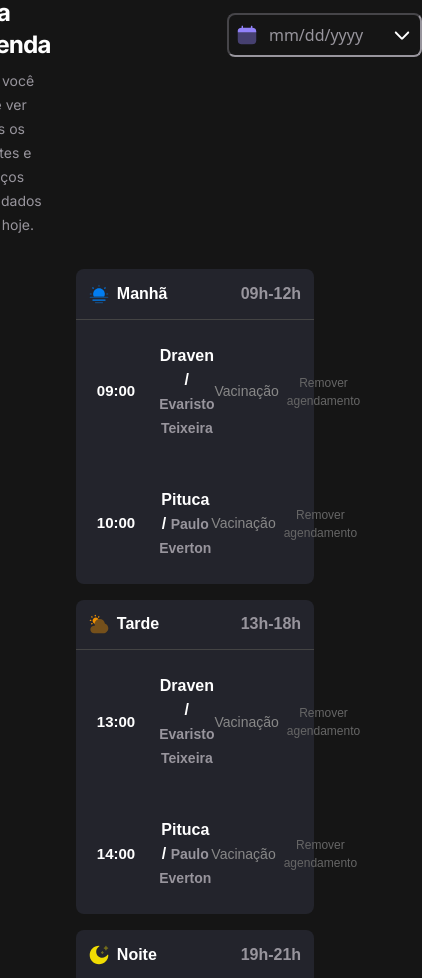
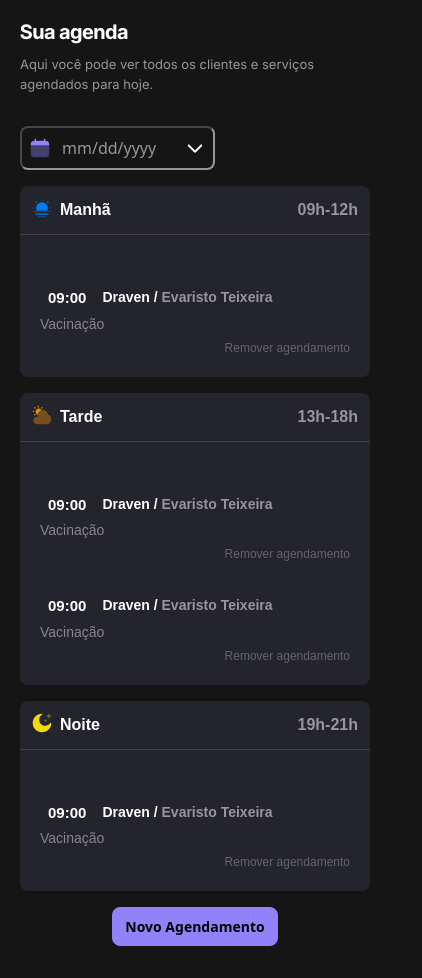
Before and after one commit to EsleySaab/Mundo-Pet, a plain HTML site: page index.html in a window 390 px wide. Shown: the part 51-1029 px from the top of the page, 422 px wide, since content can reach past the window. Drawn offline with nearby package versions, Linux system fonts and the light colour scheme.

Commit message:
adding media queries

```diff
--- a/index.html
+++ b/index.html
@@ -25,7 +25,7 @@
       </div>
     </header>
 
-    <div class="container">
+    <main>
       <div class="d-flex schedules">
         <div class="title">
           <h3>Sua agenda</h3>
@@ -41,37 +41,32 @@
       <div class="appointment-container" id="morning">
         <!-- Cabeçalho fixo -->
         <div class="appointment-time">
+          <div class="d-flex">
             <img
               src="./assets/Sun-Fog--Streamline-Solar.svg"
               class="icon"
               alt="Ícone"
             />
             <span class="period">Manhã</span>
+          </div>
           <span class="time-range">09h-12h</span>
         </div>
 
         <!-- Lista de detalhes de agendamento -->
         <ul class="appointment-list">
           <li class="appointment-details d-flex">
+            <div class="d-flex">
               <span class="exact-time">09:00</span>
               <p class="pet">
                 Draven / <span class="owner">Evaristo Teixeira</span>
               </p>
+            </div>
             <p class="description">Vacinação</p>
             <button class="remove-btn">
               <span>Remover agendamento</span>
             </button>
           </li>
 
-          <!-- Exemplo de outro agendamento -->
-          <li class="appointment-details d-flex">
-            <span class="exact-time">10:00</span>
-            <p class="pet">Pituca / <span class="owner">Paulo Everton</span></p>
-            <p class="description">Vacinação</p>
-            <button class="remove-btn">
-              <span>Remover agendamento</span>
-            </button>
-          </li>
           <!-- Adicione mais itens conforme necessário -->
         </ul>
       </div>
@@ -79,37 +74,45 @@
       <div class="appointment-container" id="afternoon">
         <!-- Cabeçalho fixo -->
         <div class="appointment-time">
+          <div class="d-flex">
             <img
               src="./assets/Cloud-Sun-4--Streamline-Solar.svg"
               class="icon"
               alt="Ícone"
             />
             <span class="period">Tarde</span>
+          </div>
           <span class="time-range">13h-18h</span>
         </div>
 
         <!-- Lista de detalhes de agendamento -->
         <ul class="appointment-list">
           <li class="appointment-details d-flex">
-            <span class="exact-time">13:00</span>
+            <div class="d-flex">
+              <span class="exact-time">09:00</span>
               <p class="pet">
                 Draven / <span class="owner">Evaristo Teixeira</span>
               </p>
+            </div>
             <p class="description">Vacinação</p>
             <button class="remove-btn">
               <span>Remover agendamento</span>
             </button>
           </li>
 
-          <!-- Exemplo de outro agendamento -->
           <li class="appointment-details d-flex">
-            <span class="exact-time">14:00</span>
-            <p class="pet">Pituca / <span class="owner">Paulo Everton</span></p>
+            <div class="d-flex">
+              <span class="exact-time">09:00</span>
+              <p class="pet">
+                Draven / <span class="owner">Evaristo Teixeira</span>
+              </p>
+            </div>
             <p class="description">Vacinação</p>
             <button class="remove-btn">
               <span>Remover agendamento</span>
             </button>
           </li>
+
           <!-- Adicione mais itens conforme necessário -->
         </ul>
       </div>
@@ -117,40 +120,36 @@
       <div class="appointment-container" id="night">
         <!-- Cabeçalho fixo -->
         <div class="appointment-time">
+          <div class="d-flex">
             <img
               src="./assets/Moon-Stars--Streamline-Solar.svg"
               class="icon"
               alt="Ícone"
             />
             <span class="period">Noite</span>
+          </div>
           <span class="time-range">19h-21h</span>
         </div>
 
         <!-- Lista de detalhes de agendamento -->
         <ul class="appointment-list">
           <li class="appointment-details d-flex">
-            <span class="exact-time">19:00</span>
+            <div class="d-flex">
+              <span class="exact-time">09:00</span>
               <p class="pet">
                 Draven / <span class="owner">Evaristo Teixeira</span>
               </p>
+            </div>
             <p class="description">Vacinação</p>
             <button class="remove-btn">
               <span>Remover agendamento</span>
             </button>
           </li>
 
-          <!-- Exemplo de outro agendamento -->
-          <li class="appointment-details d-flex">
-            <span class="exact-time">20:00</span>
-            <p class="pet">Pituca / <span class="owner">Paulo Everton</span></p>
-            <p class="description">Vacinação</p>
-            <button class="remove-btn">
-              <span>Remover agendamento</span>
-            </button>
-          </li>
           <!-- Adicione mais itens conforme necessário -->
         </ul>
       </div>
-    </div>
+      <button type="button" class="btn btn-lg d-flex">Novo Agendamento</button>
+    </main>
   </body>
 </html>
--- a/styles/global.css
+++ b/styles/global.css
@@ -7,3 +7,10 @@
 body {
   background-color: #151515;
 }
+
+main {
+  padding-left: 1.25rem;
+  padding-right: 1.25rem;
+  margin-top: 1.3125rem;
+
+}
--- a/styles/schedules.css
+++ b/styles/schedules.css
@@ -1,5 +1,6 @@
 .schedules {
   justify-content: center;
+  flex-direction: column;
 }
 
 .title {
@@ -22,7 +23,6 @@
 }
 
 .date {
-  margin-left: 4rem;
   margin-top: 1rem;
 }
 
@@ -51,7 +51,7 @@ input[type="date"] {
 .appointment-container {
   background-color: #23242c;
   border-radius: 0.5rem;
-  width: 65%;
+  width: 100%;
   margin: 1rem auto;
   font-family: Arial, sans-serif;
 }
@@ -59,9 +59,10 @@ input[type="date"] {
 /* Estilo do cabeçalho fixo */
 .appointment-time {
   display: flex;
+  justify-content: space-between;
   align-items: center;
   font-weight: bold;
-  padding: 0.8rem;
+  padding: 1rem;
   border-bottom: 1px solid #444;
   color: white;
 }
@@ -73,23 +74,17 @@ input[type="date"] {
 }
 
 .appointment-time .time-range {
-  margin-left: auto;
   color: #98959d;
 }
 
 /* Estilos da lista */
 .appointment-list {
   list-style: none;
-  padding: 0;
-  margin: 0;
-  align-items: center;
+  padding: 1.25rem;
 }
 
 .appointment-details {
-  display: flex;
-  align-items: center;
-  text-align: center;
-  padding: 0.5rem 0.8rem;
+  flex-direction: column;
 }
 
 .exact-time {
@@ -101,19 +96,17 @@ input[type="date"] {
 }
 
 .pet {
-  margin-top: 1rem;
   font-size: 16px;
   font-weight: bold;
   color: #fff;
   margin-left: 1rem;
+  margin-bottom: 0;
 }
 
 .description {
-  margin-top: 1rem;
   font-size: 14px;
   color: #888;
-  margin-left: auto;
-  margin-right: auto;
+  margin-bottom: 0.5rem;
 }
 
 .owner {
@@ -122,11 +115,13 @@ input[type="date"] {
 }
 
 .remove-btn {
+  display: flex;
+  flex: 1;
   background: none;
   border: none;
   cursor: pointer;
   padding: 0;
-  margin-left: 8px;
+  justify-content: flex-end;
   font-size: 12px;
   color: #666666;
 }
@@ -140,3 +135,176 @@ input[type="date"] {
 .appointment-details .description {
   display: inline-flex; /* Garante que todos os itens sejam tratados como flexíveis */
 }
+
+.btn {
+  color: black;
+  background-color: #9182f9;
+  border: 1px solid #9182f9;
+  font-weight: bold;
+  padding: 0.6rem 1rem; /* Ajustar padding conforme necessário */
+  margin: auto;
+  margin-bottom: 1rem;
+}
+
+.btn:hover {
+  background-color: #9182f9;
+  border: 1px solid #9182f9;
+  color: black;
+  transform: scale(1.1);
+}
+
+@media (min-width: 768px) {
+  .schedules {
+    display: flex;
+    flex-direction: row;
+    gap: 14rem;
+    margin: auto;
+  }
+}
+
+@media (min-width: 1024px) {
+  .schedules {
+    max-width: 80%;
+  }
+}
+
+.title {
+  margin-right: 2rem;
+
+  @media (min-width: 768px) {
+    margin-right: 4rem;
+  }
+
+  @media (min-width: 1024px) {
+    margin-right: 7rem;
+  }
+
+  & h3 {
+    color: white;
+    font-family: "Inter Tight", sans-serif;
+    font-size: 20px;
+    line-height: 28px;
+    font-weight: bold;
+
+    @media (min-width: 768px) {
+      font-size: 22px;
+      line-height: 30px;
+    }
+
+    @media (min-width: 1024px) {
+      font-size: 24px;
+      line-height: 32px;
+    }
+  }
+
+  & p {
+    color: #98959d;
+    font-family: "Inter", sans-serif;
+    font-size: 13px;
+    line-height: 20px;
+    font-weight: 400;
+
+    @media (min-width: 768px) {
+      font-size: 14px;
+      line-height: 24px;
+    }
+  }
+}
+
+.date {
+  margin-top: 1rem;
+  width: 100%;
+
+  @media (min-width: 768px) {
+    width: auto;
+    display: flex;
+  }
+}
+
+.appointment-container {
+  background-color: #23242c;
+  border-radius: 0.5rem;
+  width: 100%;
+  margin: 1rem auto;
+  font-family: Arial, sans-serif;
+
+  @media (min-width: 768px) {
+    width: 55%;
+    padding-block: 1rem;
+  }
+}
+
+.appointment-time {
+  display: flex;
+  justify-content: space-between;
+  align-items: center;
+  padding: 0.75rem;
+
+  @media (min-width: 768px) {
+    padding: 1rem;
+  }
+}
+
+.appointment-list {
+  @media (min-width: 768px) {
+    padding: 1.25rem;
+  }
+}
+
+.appointment-details {
+  display: flex;
+  flex-direction: column;
+  margin-top: 2rem;
+
+  @media (min-width: 768px) {
+    flex-direction: row;
+    align-items: center;
+    gap: 1rem;
+  }
+}
+
+.pet {
+  font-size: 14px;
+  margin-left: 0.5rem;
+
+  @media (min-width: 768px) {
+    font-size: 16px;
+  }
+}
+
+.description {
+  margin: 0.25rem 0;
+
+  @media (min-width: 768px) {
+    margin-bottom: 0;
+  }
+}
+
+.btn {
+  padding: 0.5rem 0.75rem;
+  font-size: 14px;
+
+  @media (min-width: 768px) {
+    padding: 0.6rem 1rem;
+    font-size: 16px;
+    margin-bottom: 1rem;
+  }
+}
+
+@media (min-width: 1024px) {
+  .appointment-details {
+    gap: 2rem;
+  }
+
+  .exact-time {
+    min-width: 80px;
+  }
+
+  .pet {
+    min-width: 150px;
+  }
+
+  .description {
+    margin-left: 10rem;
+  }
+}
```
Lines whose indentation alone changed are shown as unchanged.
